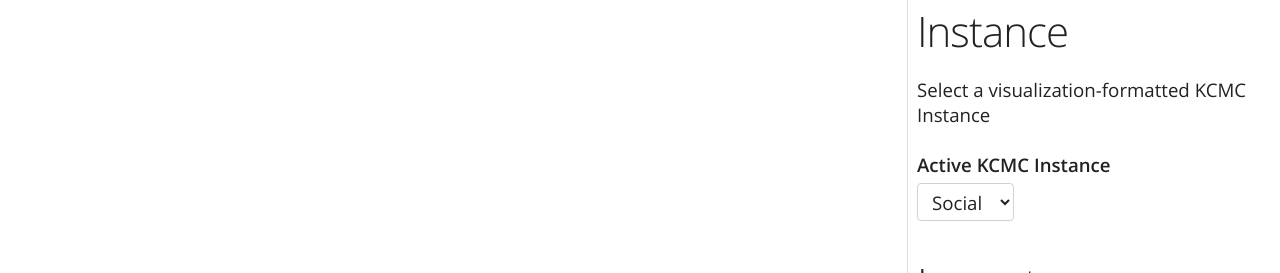
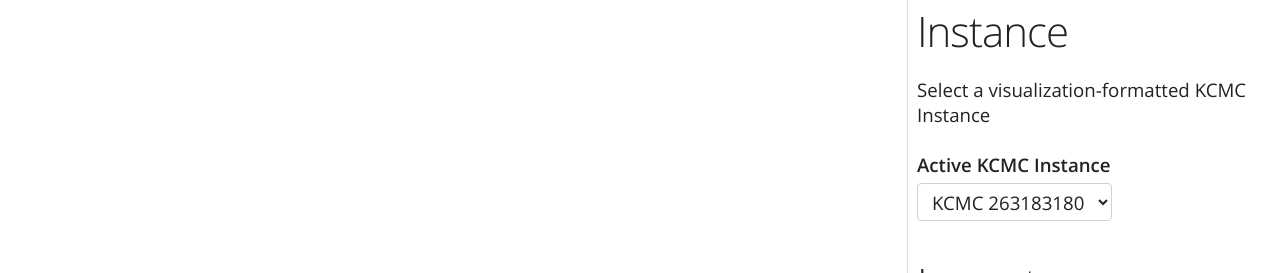
Before and after one commit to jfrfonseca/kcmc_2021, a plain HTML site: page dataviz/index.html in a window 1280 px wide. Shown: the top 273 px of the page. Drawn offline with Linux system fonts and the light colour scheme; a script that the page names is missing.

Commit message:
Minor debugs & first plotting

```diff
--- a/dataviz/index.html
+++ b/dataviz/index.html
@@ -33,7 +33,9 @@
     <label for="data" class="tooltip u-pull-left" title="Switch to a new KCMC Instance">Active KCMC Instance</label>
     <div class="u-cf"></div>
     <select class id="data">
-        <option value="social.json" selected>Social</option>
+        <option value="KCMC_100_100_1_300_50_100_263183180.json" selected>KCMC 263183180</option>
+
+        <option value="social.json">Social</option>
         <option value="genes.json">Genes</option>
         <!-- <option value="custom.json">Custom</option> -->
       </select>
```
